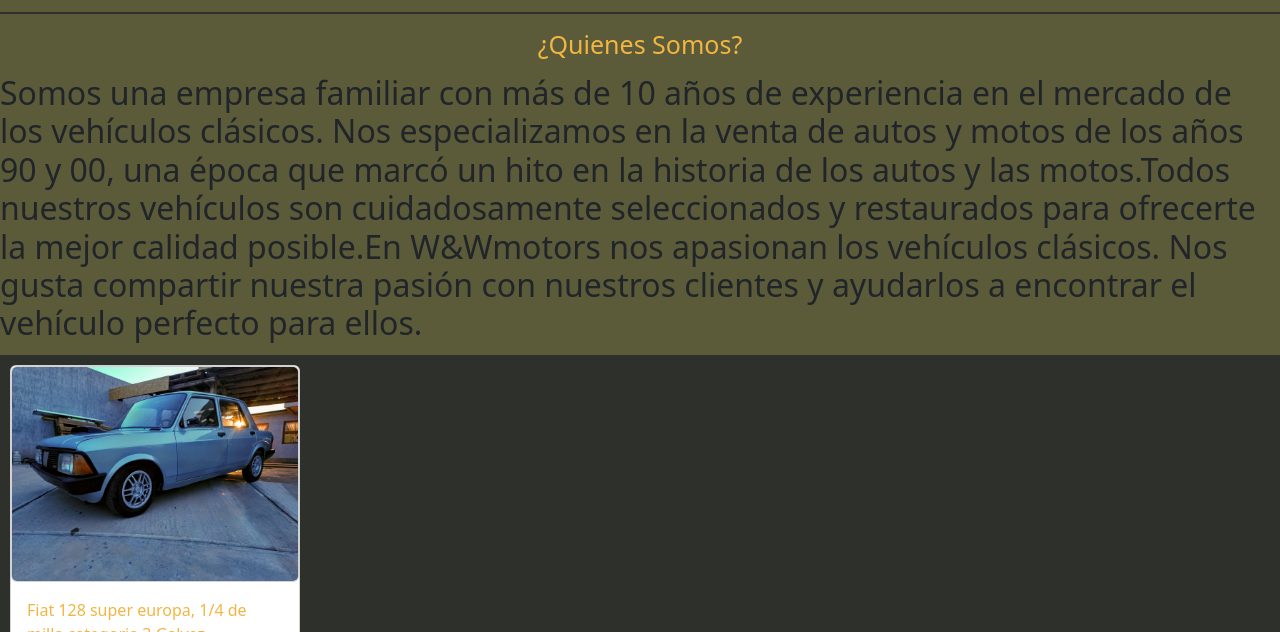
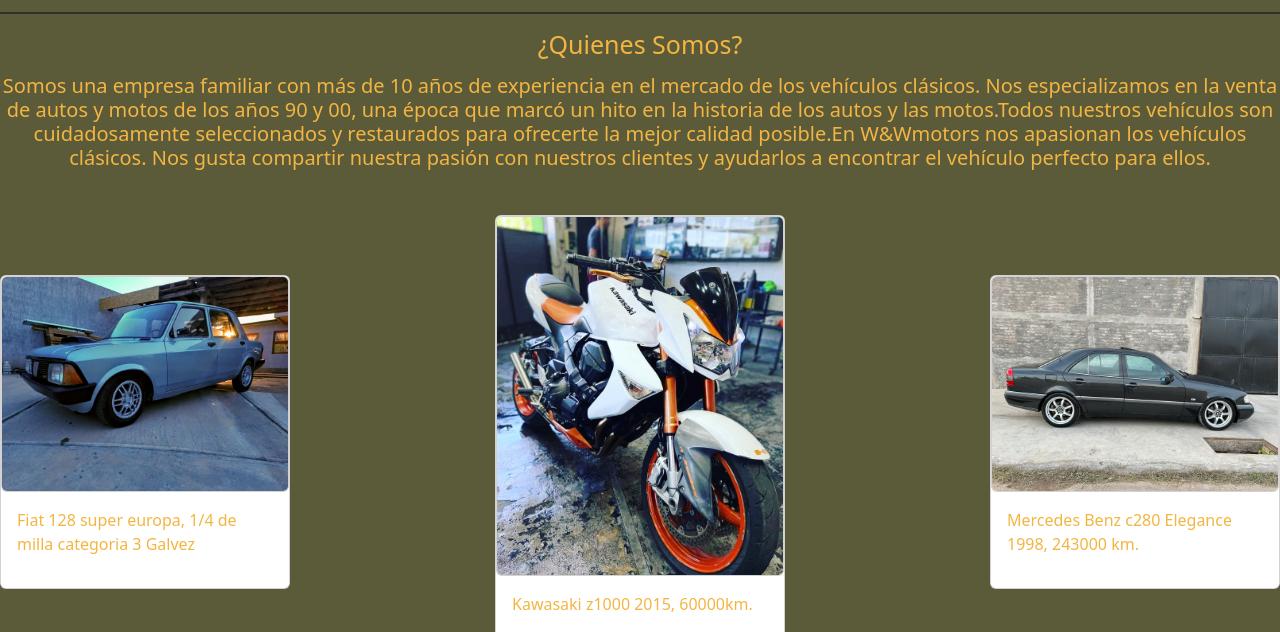
Before and after one commit to wnasello/coder, a plain HTML site: page html/nosotros.html in a window 1280 px wide. Shown: the part 168-800 px from the top of the page. Drawn offline with nearby package versions, Linux system fonts and the light colour scheme.

Commit message:
se terminan las cards

```diff
--- a/html/nosotros.html
+++ b/html/nosotros.html
@@ -24,14 +24,14 @@
            </ul>
         </nav>
     </header>
-
+    <section>
     <h1>¿Quienes Somos?</h1>
 
     <main>
         <h2>Somos una empresa familiar con más de 10 años de experiencia en el mercado de los vehículos clásicos. Nos especializamos en la venta de autos y motos de los años 90 y 00, una época que marcó un hito en la historia de los autos y las motos.Todos nuestros vehículos son cuidadosamente seleccionados y restaurados para ofrecerte la mejor calidad posible.En W&Wmotors nos apasionan los vehículos clásicos. Nos gusta compartir nuestra pasión con nuestros clientes y ayudarlos a encontrar el vehículo perfecto para ellos. </h2>
+    </section>
 
-
-    <section class="display-flex sec">
+    <div class="cards">
 
         <div class="card" style="width: 18rem;">
             <img src="../img/128.jpg" class="card" alt="128">
@@ -54,7 +54,7 @@
             </div>
           </div>
 
-          </section>
+        </div>
 
 
 
@@ -68,8 +68,8 @@
     <p>
       Seguinos en nuestras redes sociales.
     </p>
-    <a href="https://www.instagram.com/" class="fa-brands fa-instagram"></a>
-    <a href="https://www.facebook.com/?locale=es_LA" class="fa-brands fa-facebook"></a>
+    <a href="https://www.instagram.com/" class="fa-brands fa-instagram" target="_blank"></a>
+    <a href="https://www.facebook.com/?locale=es_LA" class="fa-brands fa-facebook" target="_blank"></a>
     <a href="mailto:w.a.nasello@gmail.com" class="fa-regular fa-envelope"></a>
 
     <p>©Copyright W&Wmotors 2023</p>
--- a/scss/layout/_footer.scss
+++ b/scss/layout/_footer.scss
@@ -1,3 +1,5 @@
+@import "../utilidades/variables";
+
 footer{
     margin-top:  15px;
     border-top:  solid #212224;
--- a/scss/layout/_formulario.scss
+++ b/scss/layout/_formulario.scss
@@ -3,7 +3,8 @@
 main{
       h2{
             text-align: center;
-            color: aqua;
+            color: $color;
+
       }
 
 }
--- a/scss/layout/_nosotros.scss
+++ b/scss/layout/_nosotros.scss
@@ -1,15 +1,28 @@
-h1{color: $color;}
+
+@import "../utilidades/variables";
 
 
-main{
-      h2{
-        color: $color;
-      }
 
+section{
+        h1{
+          color: $color;}
+
+
+      main{
+            h2{
+                color: $color;
+                font-size: 20px;
+
+              }
+
+
+            }
 
 
 }
 
-
-     .display-flex sec{display: flex;
-    justify-content: center;}
+.cards{
+      display: flex;
+      align-items: center;
+      justify-content: space-between;
+      margin-top: 45px;}
--- a/scss/layout/_portada.scss
+++ b/scss/layout/_portada.scss
@@ -1,7 +1,5 @@
 
-
-
-
+@import "../utilidades/variables";
 
 
 header{
--- a/scss/style.scss
+++ b/scss/style.scss
@@ -1,5 +1,5 @@
-@import"../scss/reset/reset";
-@import"../scss/layout/portada";
-@import"../scss/layout/footer";
-@import"../scss/layout/formulario";
-@import "../scss/utilidades/variables";
+@import "../scss/reset/reset";
+@import "../scss/layout/portada";
+@import "../scss/layout/footer";
+@import "../scss/layout/formulario";
+@import "../scss/layout/nosotros";
```
Also changed, not shown: html/autos.html (+5 -3 lines), html/contacto.html (+2 -2 lines), html/motos.html (+8 -8 lines), scss/style.css, 1 other file.
